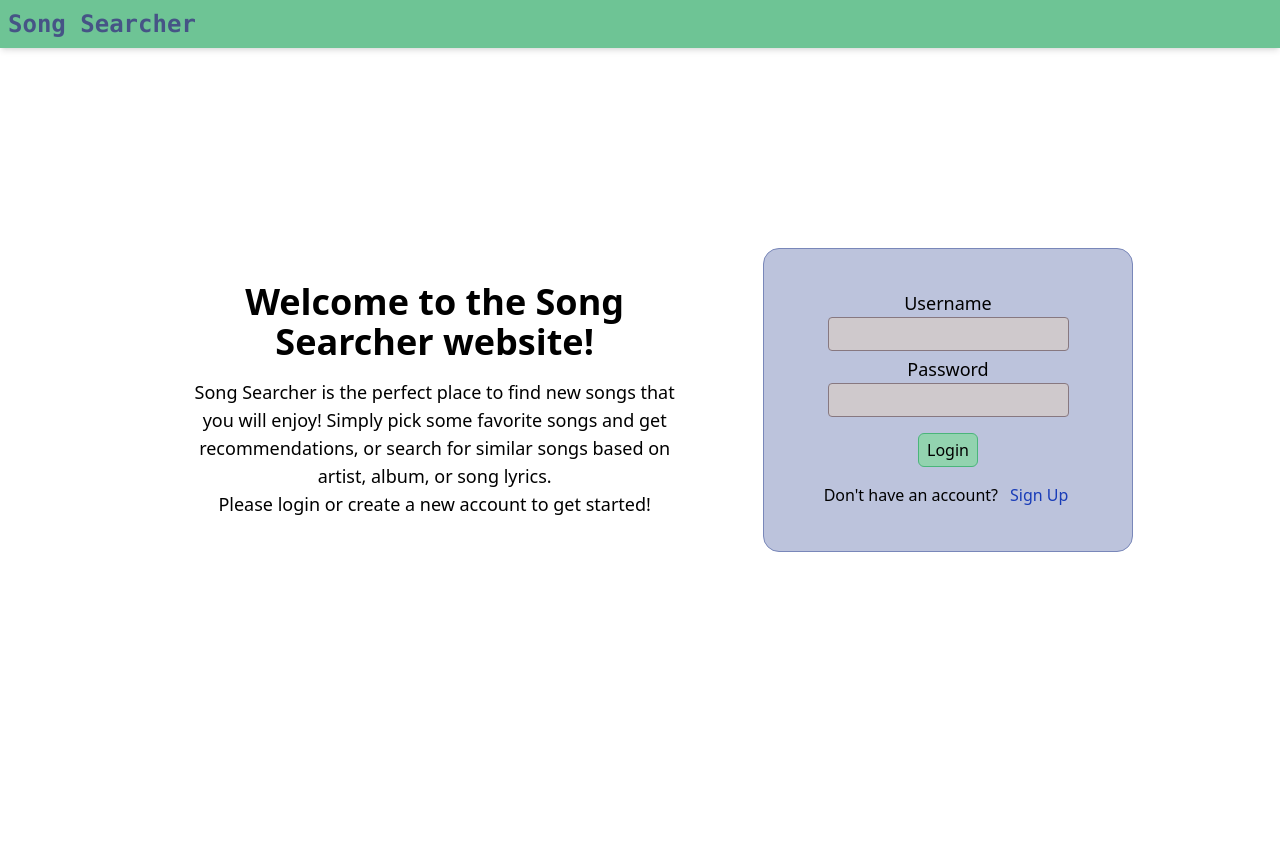
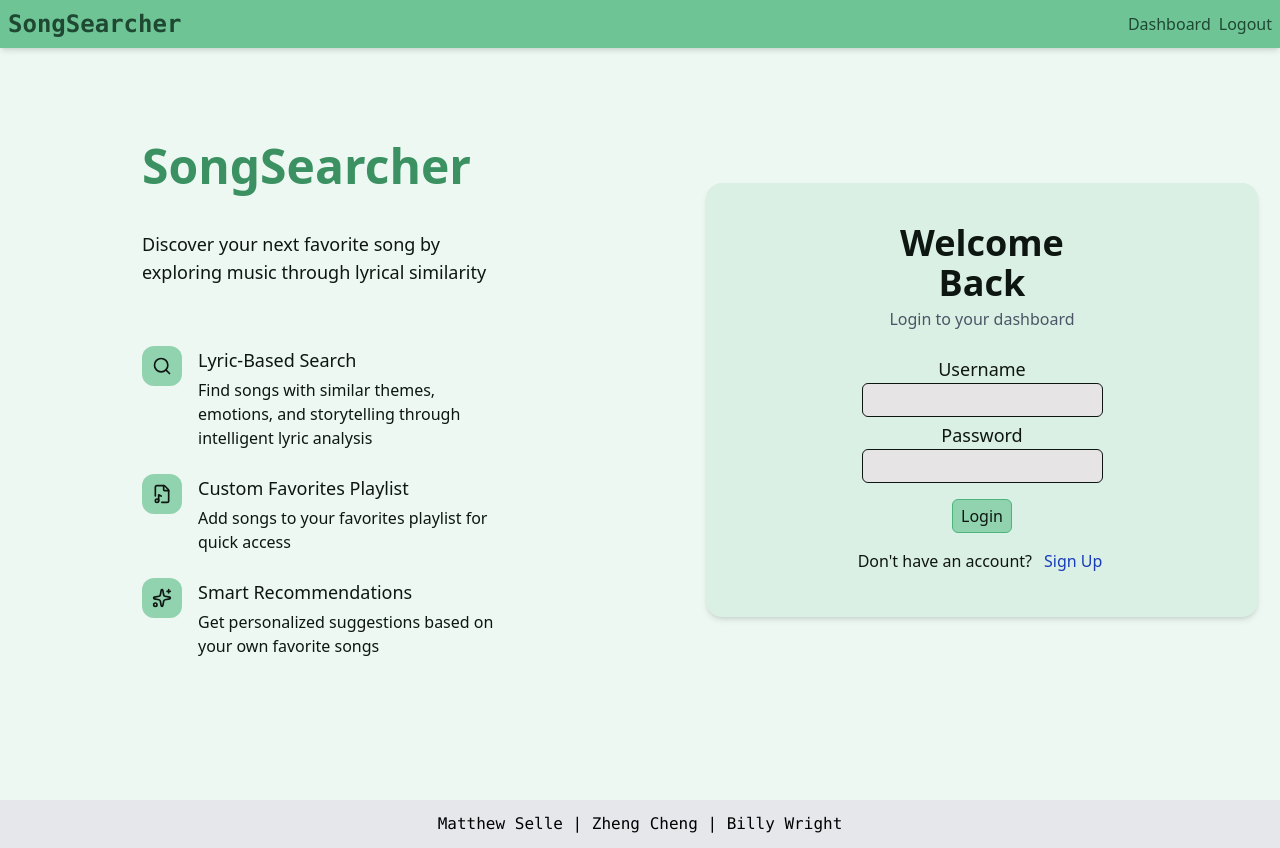
Before and after one commit to 251027-Java/SongSearcher, a React (Vite) app in the folder SongSearcherFrontend/: page /login in a window 1280 px wide. Before the commit the page ends 800 px from the top, so only its background shows below. Built offline with nearby package versions, Linux system fonts and the light colour scheme.

Commit message:
Added styling for the login page

```diff
--- a/SongSearcherFrontend/package.json
+++ b/SongSearcherFrontend/package.json
@@ -14,6 +14,7 @@
     "@heroicons/react": "^2.2.0",
     "@tailwindcss/vite": "^4.1.17",
     "@tanstack/react-query": "^5.90.12",
+    "lucide-react": "^0.560.0",
     "react": "^19.2.0",
     "react-dom": "^19.2.0",
     "react-router-dom": "^7.10.0",
--- a/SongSearcherFrontend/src/App.jsx
+++ b/SongSearcherFrontend/src/App.jsx
@@ -1,5 +1,6 @@
 import AppRoutes from "./AppRoutes";
 import AppBar from "./Components/AppBar";
+import FootBar from "./Components/FootBar";
 import AuthProvider from "./AuthProvider";
 import { QueryClient, QueryClientProvider } from "@tanstack/react-query";
 
@@ -12,6 +13,7 @@ function App() {
         <div className="relative h-lvh min-w-full">
           <AppBar />
           <AppRoutes />
+          <FootBar />
         </div>
       </QueryClientProvider>
     </AuthProvider>
--- a/SongSearcherFrontend/src/Components/AppBar.jsx
+++ b/SongSearcherFrontend/src/Components/AppBar.jsx
@@ -1,8 +1,12 @@
 const AppBar = () => {
     return (
-        <header className="fixed w-full bg-mint-400 h-[3rem] shadow-md top-0">
-            <div className="flex items-center px-2 h-full">
-                <h1 className="text-2xl font-bold font-mono text-slate-600">Song Searcher</h1>
+        <header className="fixed w-full theme-tertiary h-[3rem] shadow-md top-0">
+            <div className="flex items-center justify-between px-2 h-full">
+                <h1 className="text-2xl font-bold font-mono text-mint-800">SongSearcher</h1>
+                <div className="flex items-center gap-2">
+                    <button className="text-mint-800">Dashboard</button>
+                    <button className="text-mint-800">Logout</button>
+                </div>
             </div>
         </header>
     )
--- /dev/null
+++ b/SongSearcherFrontend/src/Components/FootBar.jsx
@@ -0,0 +1,12 @@
+const FootBar = () => {
+    return (
+        <footer className="w-full bg-gray-200 h-[3rem] shadow-md">
+            <div className="flex items-center justify-center px-2 h-full">
+                <h1 className="font-mono text-black">
+                    Matthew Selle | Zheng Cheng | Billy Wright</h1>
+            </div>
+        </footer>
+    )
+}
+
+export default FootBar;
--- a/SongSearcherFrontend/src/Components/LoginBox.jsx
+++ b/SongSearcherFrontend/src/Components/LoginBox.jsx
@@ -48,12 +48,17 @@ const LoginBox = ({ toggle }) => {
   };
 
   return (
-    <div className="flex flex-col items-center justify-center border border-slate-400 bg-slate-200 rounded-2xl m-5 py-10 px-15 gap-1">
+    <div className="flex flex-col items-center justify-center theme-main shadow-md rounded-2xl m-5 py-10 px-15 gap-1 duration-200 ease-in-out hover:shadow-lg">
+      <div className="mb-5 mx-22 max-w-[20vw] text-center">
+        <h1 className="text-4xl font-bold mb-1">Welcome Back</h1>
+        <p className="text-gray-600">Login to your dashboard</p>
+      </div>
+
       <div className="flex flex-col items-center justify-center">
         <h2 className="text-lg font-medium">Username</h2>
         <input
           id="username"
-          className="bg-grey-200 rounded-sm p-1 border border-grey-500"
+          className="bg-grey-100 rounded-md p-1 border"
           type="text"
           onChange={handleUsernameChange}
           value={username}
@@ -63,7 +68,7 @@ const LoginBox = ({ toggle }) => {
         <h2 className="text-lg font-medium">Password</h2>
         <input
           id="password"
-          className="bg-grey-200 mb-3 rounded-sm p-1 border border-grey-500"
+          className="bg-grey-100 mb-3 rounded-md p-1 border"
           type="password"
           onChange={handlePassChange}
           value={password}
--- a/SongSearcherFrontend/src/Components/SignUpBox.jsx
+++ b/SongSearcherFrontend/src/Components/SignUpBox.jsx
@@ -38,12 +38,16 @@ const SignUpBox = ({ toggle }) => {
   };
 
   return (
-    <div className="flex flex-col items-center justify-center border border-slate-400 bg-slate-200 rounded-2xl m-5 py-10 px-15 gap-1">
+    <div className="flex flex-col items-center justify-center theme-main shadow-md rounded-2xl m-5 py-10 px-15 gap-1 duration-200 ease-in-out hover:shadow-lg">
+      <div className="mb-5 mx-20 max-w-[20vw] text-center">
+        <h1 className="text-4xl font-bold mb-1">Create Account</h1>
+        <p className="text-gray-600">Sign up for a new account</p>
+      </div>
       <div className="flex flex-col items-center justify-center">
         <h2 className="text-lg font-medium">Username</h2>
         <input
           id="username"
-          className="bg-grey-200 rounded-sm p-1 border border-grey-500"
+          className="bg-grey-100 rounded-md p-1 border"
           type="text"
           onChange={handleUsernameChange}
           value={username}
@@ -53,8 +57,8 @@ const SignUpBox = ({ toggle }) => {
         <h2 className="text-lg font-medium">Password</h2>
         <input
           id="password"
-          className={`bg-grey-200 rounded-sm p-1 border ${
-            passError ? "border-red-500" : "border-grey-500"
+          className={`bg-grey-100 rounded-md p-1 border ${
+            passError ? "border-red-500" : "border-black"
           }`}
           type="password"
           onChange={handlePassChange}
@@ -65,8 +69,8 @@ const SignUpBox = ({ toggle }) => {
         <h2 className="text-lg font-medium">Confirm Password</h2>
         <input
           id="confirm-password"
-          className={`bg-grey-200 rounded-sm p-1 border ${
-            passError ? "border-red-500" : "border-grey-500 mb-3"
+          className={`bg-grey-100 rounded-md p-1 border ${
+            passError ? "border-red-500" : "border-black mb-3"
           }`}
           type="password"
           onChange={handleConfirmPassChange}
--- a/SongSearcherFrontend/src/Pages/LoginPage.jsx
+++ b/SongSearcherFrontend/src/Pages/LoginPage.jsx
@@ -1,4 +1,5 @@
 import { useState } from "react";
+import { FileMusic, Search, Sparkles } from 'lucide-react';
 import LoginBox from "../Components/LoginBox";
 import SignUpBox from "../Components/SignUpBox";
 
@@ -10,20 +11,56 @@ const LoginPage = () => {
   };
 
   return (
-    <main className="flex h-full w-full items-center justify-center">
-      <div className="w-xl m-5 p-10 text-center">
-        <h1 className="text-4xl font-bold mb-4">
-          Welcome to the Song Searcher website!
-        </h1>
-        <p className="text-lg">
-          Song Searcher is the perfect place to find new songs that you will
-          enjoy! Simply pick some favorite songs and get recommendations, or
-          search for similar songs based on artist, album, or song lyrics.
-        </p>
-        <p className="text-lg">
-          Please login or create a new account to get started!
-        </p>
+    <main className="flex h-full w-full justify-around items-center theme-background">
+      <div className="w-full max-w-[50vw] m-5 p-10 text-center rounded-xl">
+        <div className="max-w-[80%] justify-center text-left pl-20">
+          <div className="mb-15">
+            <h1 className="text-5xl font-bold text-mint-600 mb-4 text-left">
+              SongSearcher
+            </h1>
+            <br></br>
+            <p className="text-lg">
+              Discover your next favorite song by exploring music through lyrical similarity
+            </p>
+          </div>
+          <div className="space-y-6">
+            <div className="flex items-start gap-4">
+              <div className="bg-mint-300 backdrop-blur-sm p-2.5 rounded-xl shrink-0">
+                <Search className="w-5 h-5" />
+              </div>
+              <div>
+                <h3 className="text-lg mb-1">Lyric-Based Search</h3>
+                <p className="text-md">
+                  Find songs with similar themes, emotions, and storytelling through intelligent lyric analysis
+                </p>
+              </div>
+            </div>
+            <div className="flex items-start gap-4">
+              <div className="bg-mint-300 backdrop-blur-sm p-2.5 rounded-xl shrink-0">
+                <FileMusic className="w-5 h-5" />
+              </div>
+              <div>
+                <h3 className="text-lg mb-1">Custom Favorites Playlist</h3>
+                <p className="text-md">
+                  Add songs to your favorites playlist for quick access
+                </p>
+              </div>
+            </div>
+            <div className="flex items-start gap-4">
+              <div className="bg-mint-300 backdrop-blur-sm p-2.5 rounded-xl shrink-0">
+                <Sparkles className="w-5 h-5" />
+              </div>
+              <div>
+                <h3 className="text-lg mb-1">Smart Recommendations</h3>
+                <p className="text-md">
+                  Get personalized suggestions based on your own favorite songs
+                </p>
+              </div>
+            </div>
+          </div>
+        </div>
       </div>
+
       {login ? (
         <LoginBox toggle={toggleLogin} />
       ) : (
--- a/SongSearcherFrontend/src/style.css
+++ b/SongSearcherFrontend/src/style.css
@@ -61,3 +61,32 @@
   --color-grey-900: oklch(21.33% 0.006 337.83);
   --color-grey-950: oklch(18.05% 0.004 345.69);
 }
+
+.theme-background {
+  background-color: var(--color-mint-50);
+  color: var(--color-ash-grey-950);
+}
+
+.theme-main {
+  background-color: var(--color-mint-100);
+  color: var(--color-ash-grey-950);
+}
+
+.theme-secondary {
+  background-color: var(--color-mint-300);
+  color: var(--color-ash-grey-950);
+}
+
+.theme-tertiary {
+  background-color: var(--color-mint-400);
+  color: var(--color-ash-grey-950);
+}
+
+.divider {
+  display: inline-block;
+  width: 2px;
+  background-color: black;
+  margin: 0 10px;
+  height: 10em;
+  opacity: 50%;
+}
```
Also changed, not shown: 2 other files (tests, documents, lock files or other folders).
